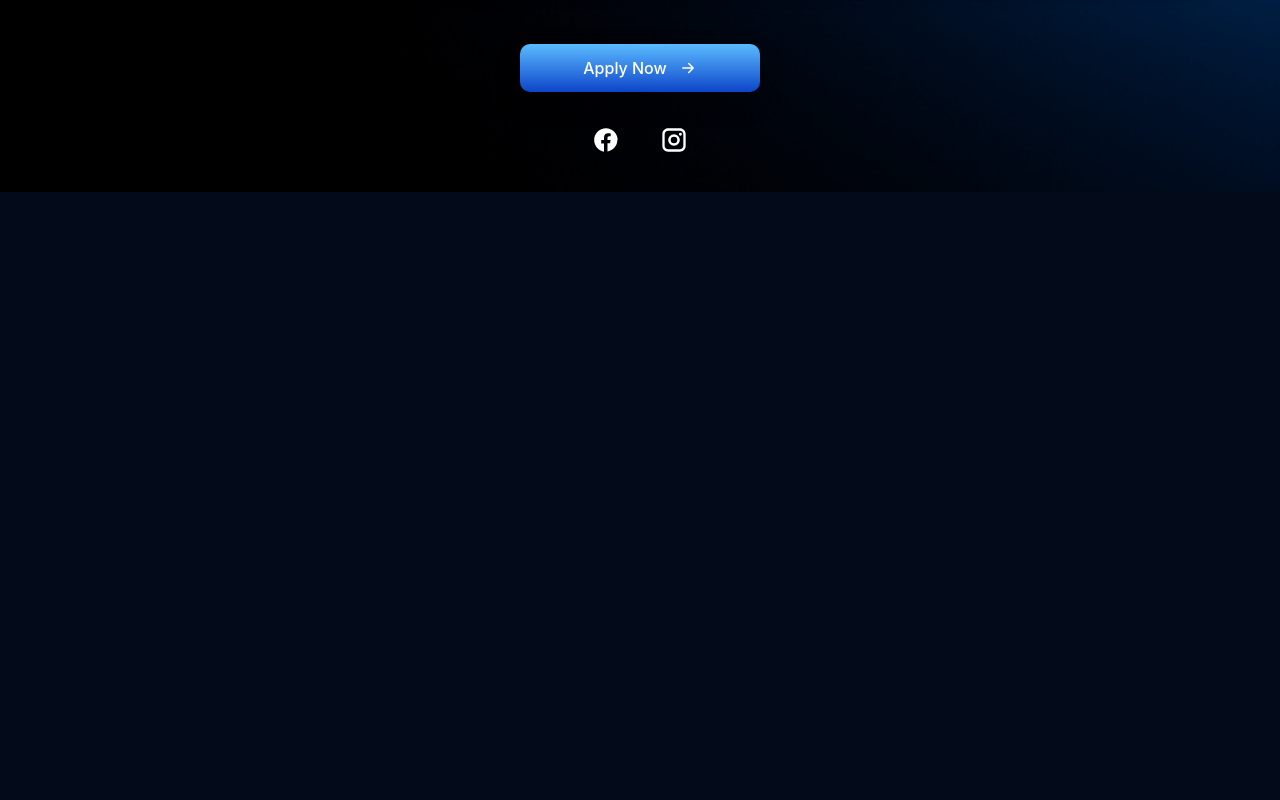
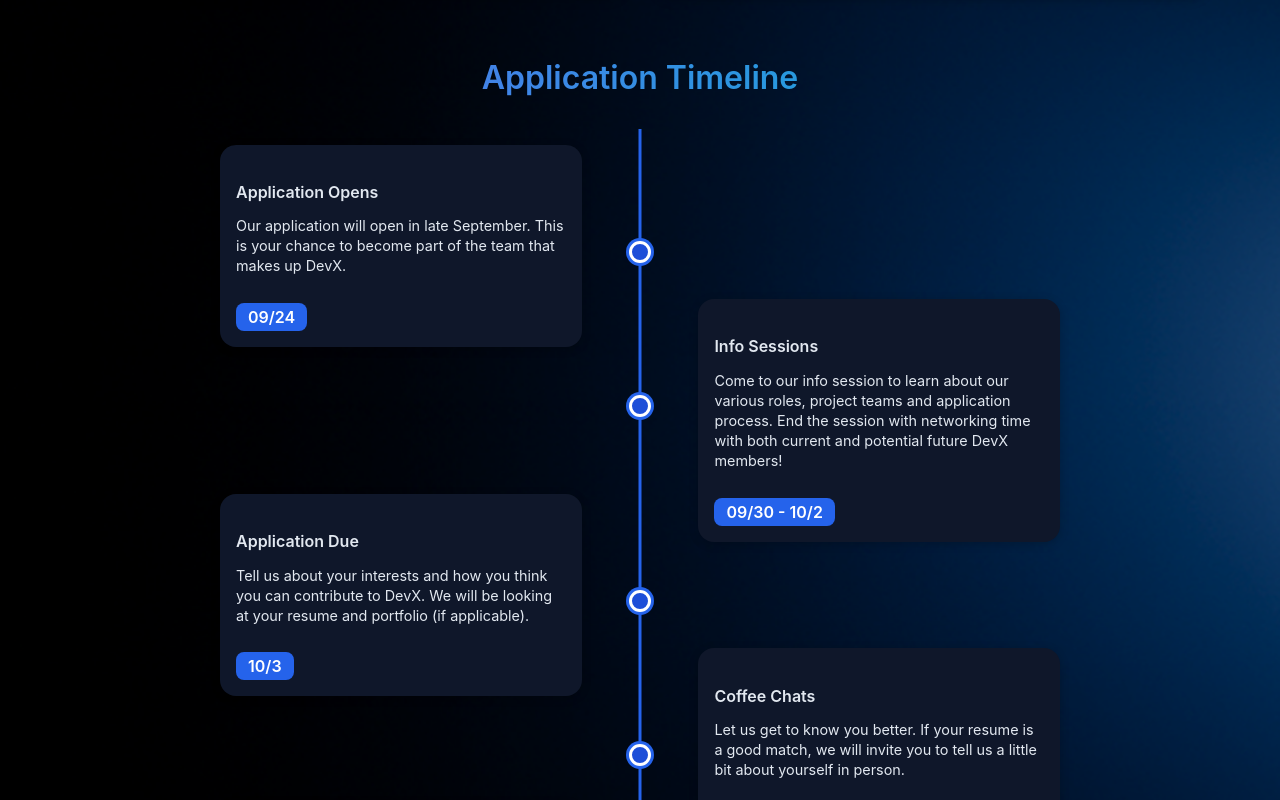
Before and after one commit to ucladevx/website-v3, a React (Vite) app: page /join in a window 1280 px wide. Shown: the part 2140-2940 px from the top of the page. Before the commit the page ends 2332 px from the top, so only its background shows below. Built offline with nearby package versions, Linux system fonts and the light colour scheme.

Commit message:
Timeline (css masterclass)

```diff
--- a/src/components/LooksSection.jsx
+++ b/src/components/LooksSection.jsx
@@ -2,6 +2,7 @@
 import React from "react";
 import "../styles/join-looks.css";
 import FooterSection from "./FooterSection";
+import TimelineSection from "./TimelineSection";
 
 export default function LooksSection({
   title = "What Being in DevX Looks Like",
@@ -90,6 +91,8 @@ export default function LooksSection({
             ))}
           </div>
 
+          <TimelineSection />
+
           <div className="impact-apply">
             <a href="#apply" className="apply-now">
               <span>Apply Now</span>
--- /dev/null
+++ b/src/components/TimelineSection.jsx
@@ -0,0 +1,74 @@
+// src/components/TimelineSection.jsx
+import React from "react";
+import "../styles/timeline.css";
+
+export default function TimelineSection() {
+  const events = [
+    {
+      title: "Application Opens",
+      desc: "Our application will open in late September. This is your chance to become part of the team that makes up DevX.",
+      date: "09/24",
+    },
+    {
+      title: "Info Sessions",
+      desc: "Come to our info session to learn about our various roles, project teams and application process. End the session with networking time with both current and potential future DevX members!",
+      date: "09/30 - 10/2",
+    },
+    {
+      title: "Application Due",
+      desc: "Tell us about your interests and how you think you can contribute to DevX. We will be looking at your resume and portfolio (if applicable).",
+      date: "10/3",
+    },
+    {
+      title: "Coffee Chats",
+      desc: "Let us get to know you better. If your resume is a good match, we will invite you to tell us a little bit about yourself in person.",
+      date: "10/7 - 10/9",
+    },
+    {
+      title: "PM Interviews",
+      desc: "If your skills are a good match for any of our teams, you will be invited to individual final round interviews with the Product Managers of this year's teams.",
+      date: "10/10 - 10/14",
+    },
+  ];
+
+  return (
+    <section className="timeline-sec">
+      <h3 className="timeline-title">Application Timeline</h3>
+
+      {/* Large screens - alternating vertical timeline */}
+      <div className="timeline-large">
+        <div className="timeline-line" />
+        {events.map((e, i) => (
+          <div className="timeline-container">
+            <div className="timeline-circle" />
+            <div
+              className={`timeline-entry ${i % 2 === 0 ? "left" : "right"}`}
+              key={i}
+            >
+              <div className="timeline-content">
+                <h4>{e.title}</h4>
+                <p>{e.desc}</p>
+                <span className="timeline-date">{e.date}</span>
+              </div>
+            </div>
+          </div>
+        ))}
+      </div>
+
+      {/* Small screens - simple vertical */}
+      <div className="timeline-small">
+        <div className="timeline-line" />
+        {events.map((e, i) => (
+          <div className="timeline-entry" key={i}>
+            <div className="timeline-circle" />
+            <div className="timeline-content">
+              <h4>{e.title}</h4>
+              <p>{e.desc}</p>
+              <span className="timeline-date">{e.date}</span>
+            </div>
+          </div>
+        ))}
+      </div>
+    </section>
+  );
+}
--- /dev/null
+++ b/src/styles/timeline.css
@@ -0,0 +1,164 @@
+.timeline-sec {
+  margin: 4rem 0;
+}
+
+.timeline-title {
+  font-size: 2rem;
+  font-weight: 600;
+  text-align: center;
+  margin-bottom: 2rem;
+  background: linear-gradient(to right, #6366f1, #06b6d4);
+  -webkit-background-clip: text;
+  -webkit-text-fill-color: transparent;
+}
+
+/* Large alternating timeline */
+.timeline-large {
+  position: relative;
+  margin: 4rem auto;
+  width: 80%;
+  margin-top: calc(80px + 2rem);
+}
+
+.timeline-large .timeline-line {
+  position: absolute;
+  left: 50%;
+  top: 0;
+  bottom: 0;
+  width: 3px;
+  background: #2563eb;
+  transform: translateX(-50%);
+}
+
+.timeline-large .timeline-entry {
+  position: relative;
+  width: 40%;
+  padding: 1rem 2rem;
+  margin-top: -80px;
+}
+
+.timeline-large .timeline-entry.left {
+  text-align: left;
+}
+
+.timeline-large .timeline-entry.right {
+  text-align: left;
+  margin-left: auto;
+}
+
+.timeline-large .timeline-circle {
+  position: absolute;
+  transform: translateX(-50%);
+  width: 1rem;
+  height: 1rem;
+  background: #1d4ed8;
+  border: 3px solid white;
+  border-radius: 50%;
+  z-index: 2;
+  box-shadow: 0 0 0 3px #2563eb;
+}
+
+.timeline-container .timeline-circle {
+  left: 50%;
+  margin-top: 7rem;
+}
+
+.timeline-large .timeline-content {
+  background: #0f172a;
+  border-radius: 1rem;
+  padding: 1rem;
+  color: #e2e8f0;
+  box-shadow: 0 2px 10px rgba(0,0,0,0.2);
+  position: relative;
+}
+
+.timeline-item {
+  flex: 1;
+  background: #0f172a;
+  border-radius: 1rem;
+  padding: 1rem;
+  text-align: left;
+  color: #e2e8f0;
+  box-shadow: 0 2px 10px rgba(0,0,0,0.2);
+}
+
+.timeline-date {
+  display: inline-block;
+  margin-top: 0.5rem;
+  padding: 0.25rem 0.75rem;
+  background: #2563eb;
+  color: white;
+  border-radius: 0.5rem;
+  font-weight: 600;
+}
+
+.timeline-small {
+  display: none;
+  position: relative;
+  padding-left: 3rem; /* space for line + circle */
+}
+
+.timeline-small .timeline-line {
+  position: absolute;
+  left: 1.5rem; /* center line */
+  top: 0;
+  bottom: 0;
+  width: 3px;
+  background: #2563eb;
+}
+
+.timeline-small .timeline-entry {
+  position: relative;
+  margin-bottom: 2rem;
+  display: flex;
+  align-items: flex-start;
+}
+
+.timeline-small .timeline-circle {
+  position: absolute;
+  left: 1.5rem;   /* SAME as line */
+  top: 50%;
+  transform: translateX(-50%); /* shifts circle’s center onto line */
+  width: 1rem;
+  height: 1rem;
+  background: #1d4ed8;
+  border: 3px solid white;
+  border-radius: 50%;
+  z-index: 2;
+  box-shadow: 0 0 0 3px #2563eb;
+  margin-left: -47px;
+}
+
+.timeline-small .timeline-content {
+  margin-left: 3rem; /* pushes card away from circle+line */
+  background: #0f172a;
+  border-radius: 1rem;
+  padding: 1rem;
+  color: #e2e8f0;
+  box-shadow: 0 2px 10px rgba(0,0,0,0.2);
+}
+
+.timeline-content h4 {
+  margin-bottom: 0.5rem;
+  font-weight: 600;
+}
+
+.timeline-content p {
+  font-size: 0.9rem;
+  line-height: 1.4;
+}
+
+.timeline-content .timeline-date {
+  margin-top: 0.75rem;
+  display: inline-block;
+}
+
+/* Responsive */
+@media (max-width: 800px) {
+  .timeline-large {
+    display: none;
+  }
+  .timeline-small {
+    display: block;
+  }
+}
```
